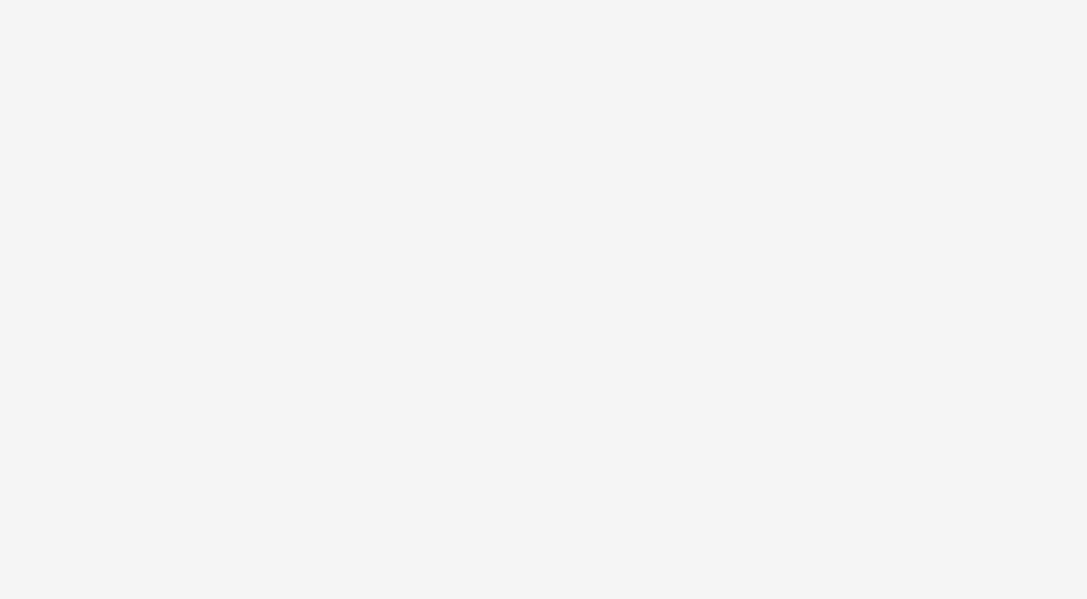
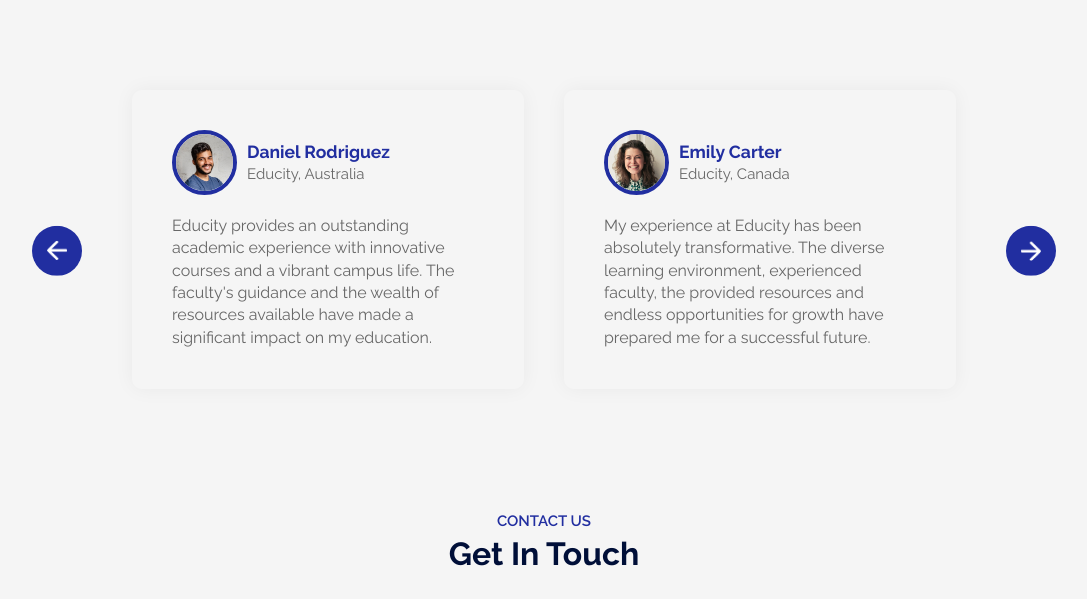
Before and after one commit to PranitaKute/Educity, a React app: page / in a window 1280 px wide. Shown: the part 2516-3115 px from the top of the page, without its empty margins (96-1183 px from the left). Before the commit the page ends 2536 px from the top, so only its background shows below. Built offline with nearby package versions, Linux system fonts and the light colour scheme; the HTML template or start-up script is replaced by a standard one.

Commit message:
Update App.jsx

```diff
--- a/src/App.jsx
+++ b/src/App.jsx
@@ -5,6 +5,8 @@
 import Title from './components/Title/Title'
 import About from './components/About/About'
 import Campus from './components/Campus/Campus'
+import Testimonials from './components/Testimonials/Testimonials'
+import Contact from './components/Contact/Contact'
 
 const App= () => {
   return (
@@ -19,6 +21,9 @@
         <Title subtitle ='Gallery' title='Campus Photos'/>
         <Campus/>
         <Title subtitle ='TESTIMONIALS' title='What Students Says'/>
+        <Testimonials/>
+        <Title subtitle ='Contact Us' title='Get In Touch'/>
+        <Contact/>
       </div>
 
     </div>
```
